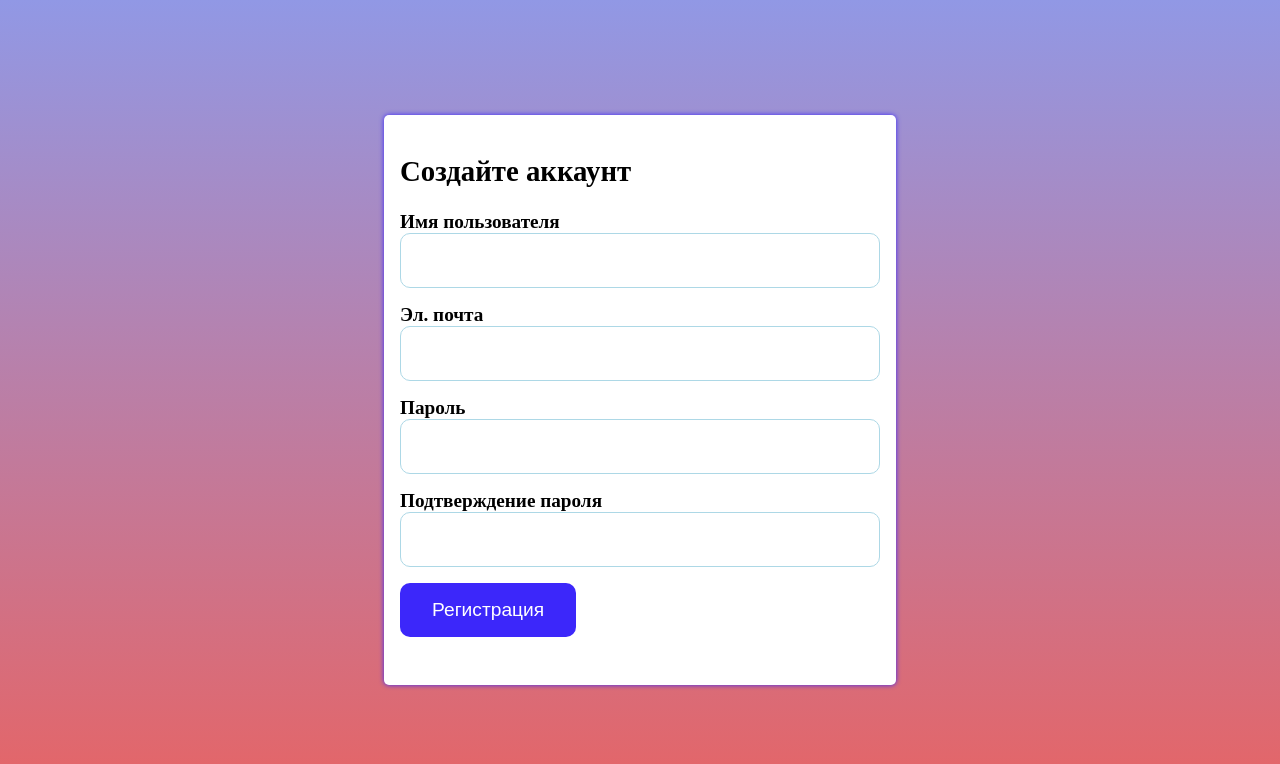
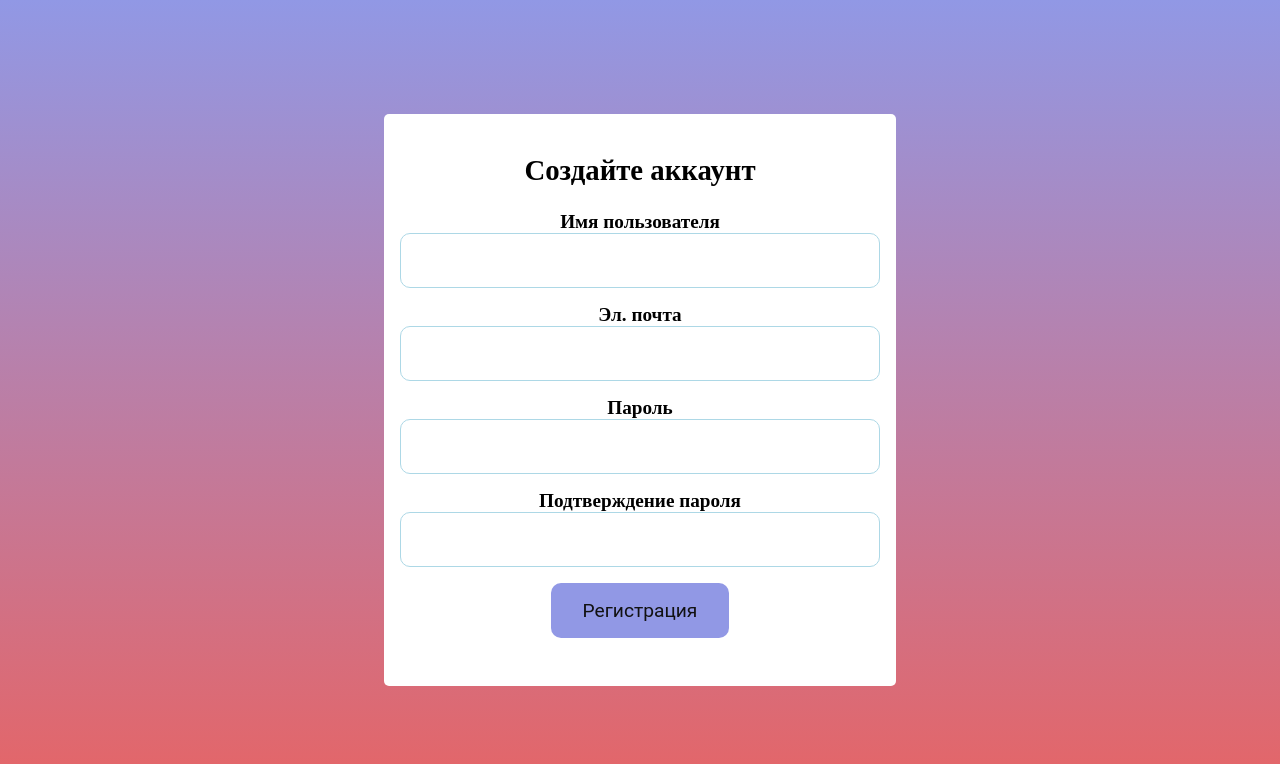
Before and after one commit to Samaelish/signup-form, a React (Vite) app: page / in a window 1280 px wide. Shown: the top 764 px of the page. Built offline with nearby package versions, Linux system fonts and the light colour scheme.

Commit message:
рестилизация компонента для улучшения визуала

```diff
--- a/src/components/SignUpForm.css
+++ b/src/components/SignUpForm.css
@@ -2,10 +2,11 @@
   min-width: 30rem;
   max-width: 80rem;
   background-color: white;
+  margin: 2rem;
   padding: 1rem;
-  box-shadow: 0 0 5px #3c27fa;
   border-radius: 5px;
   font-size: 1.2rem;
+  text-align: center;
 }
 
 .signup-form form {
@@ -21,6 +22,7 @@
 
 .signup-form label {
   font-weight: bold;
+  text-align: center;
 }
 
 .signup-form input {
@@ -38,16 +40,19 @@
 
 .signup-form button {
   padding: 1rem 2rem;
-  background-color: #3c27fa;
-  color: white;
+  background-color: #9198e5;
+  color: #111;
   border: none;
   border-radius: 10px;
   cursor: pointer;
   font-size: 1.2rem;
+  font-family: 'Roboto', sans-serif;
+  transition: background-color 0.3s ease-out;
 }
 
 .signup-form button:hover {
-  background-color: #0606cf;
+  background-color: #e66465;
+  color: white;
 }
 
 .signup-form .error {
```
